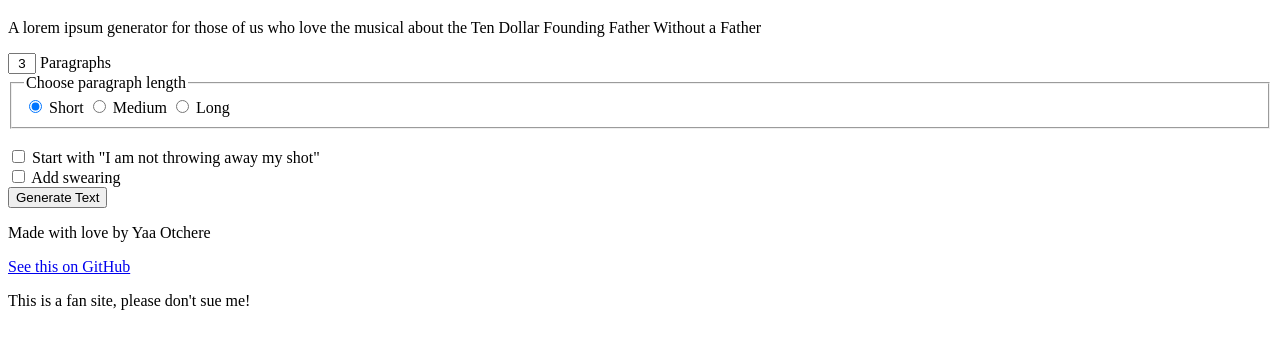
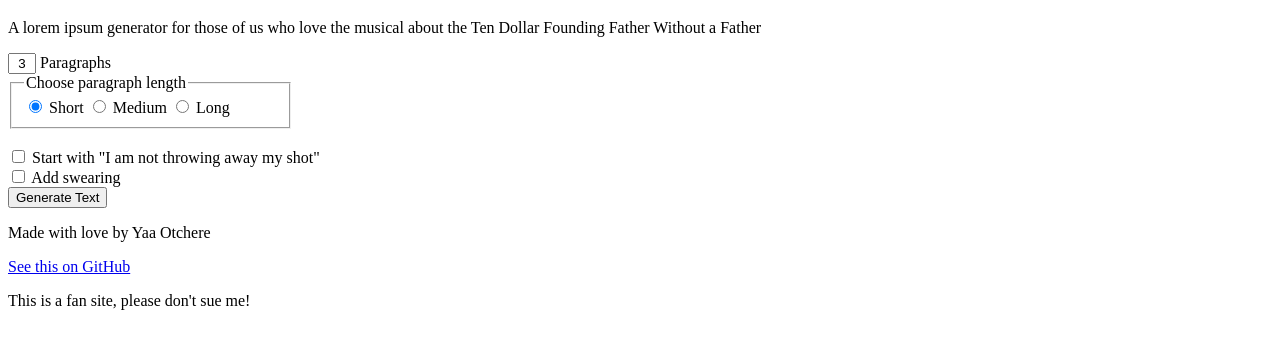
Before and after one commit to yaatabuaa/hamiltonipsum, a website: page index.html in a window 1280 px wide. Shown: the part 61-410 px from the top of the page. Drawn offline with Linux system fonts and the light colour scheme.

Commit message:
quick style of the fieldset

```diff
--- a/styles.css
+++ b/styles.css
@@ -2,3 +2,7 @@
     width: 20px;
     text-align: center;
 }
+
+fieldset {
+    width: 20%;
+}
```
